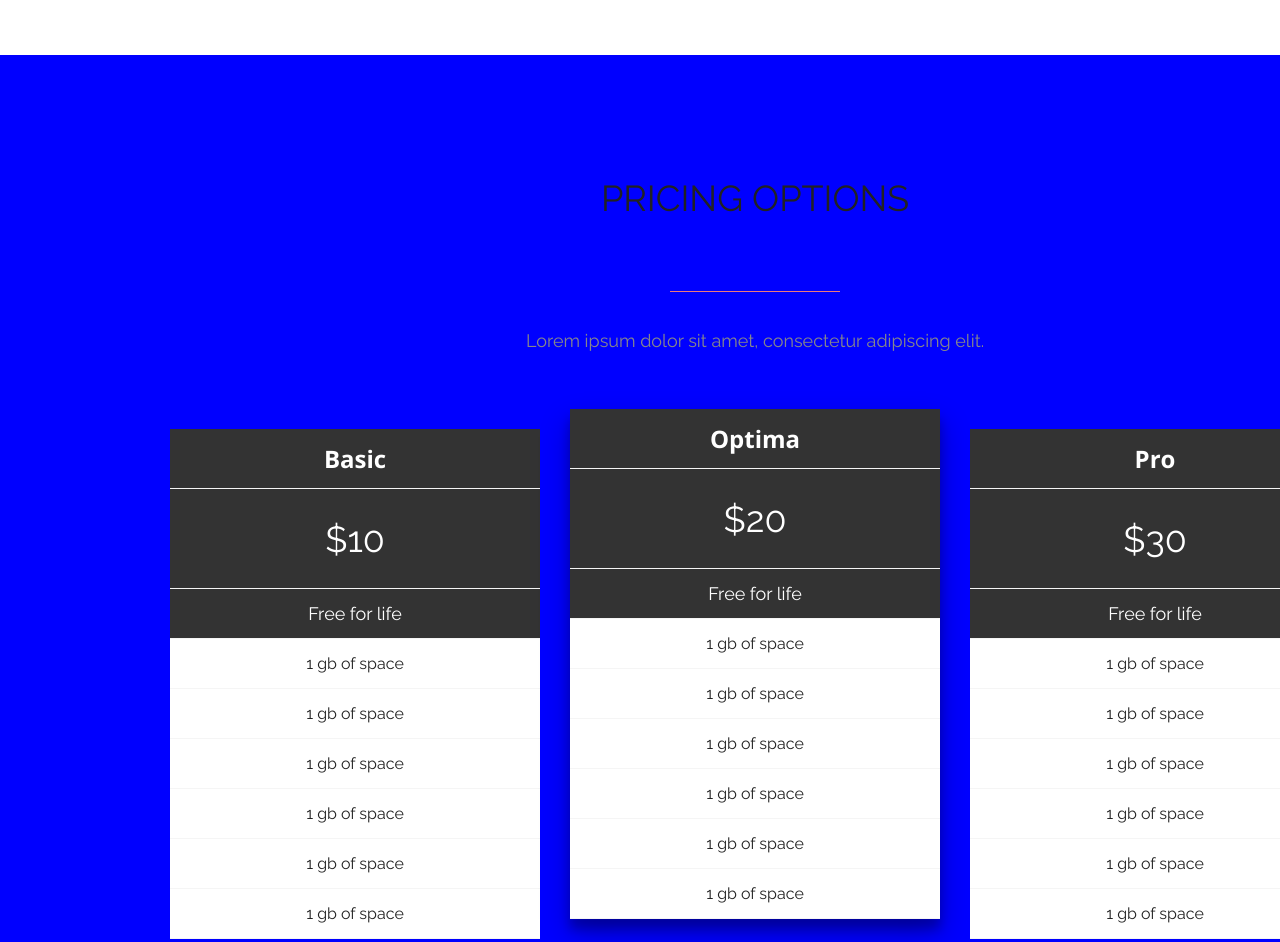
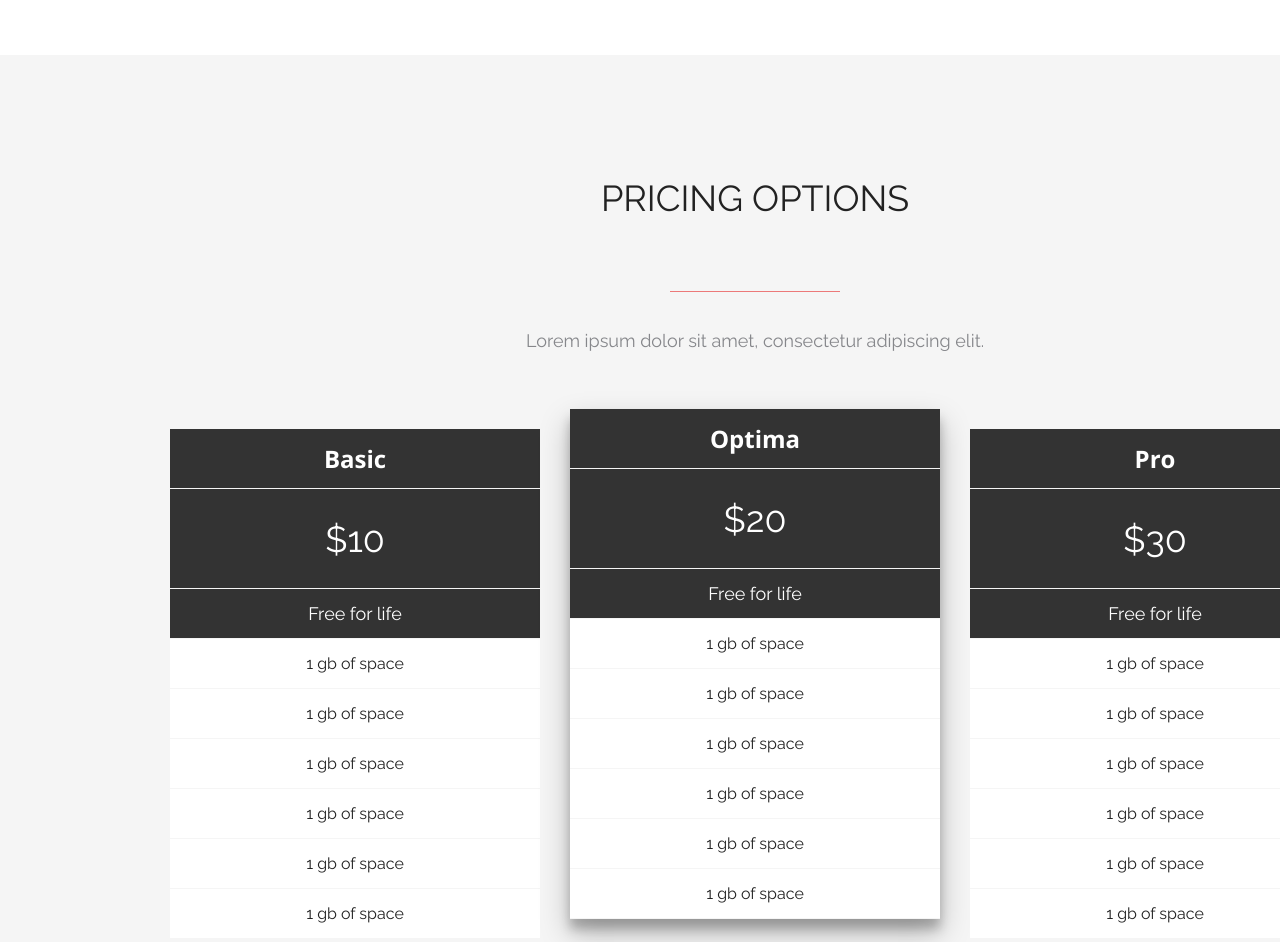
Before and after one commit to Anton-web13/TMS-Frontend, a plain HTML site: page task2.html in a window 1280 px wide. Shown: the part 752-1694 px from the top of the page. Drawn offline with nearby package versions, Linux system fonts and the light colour scheme.

Commit message:
Parts changing of colors

```diff
--- a/CSS/task2.css
+++ b/CSS/task2.css
@@ -20,8 +20,7 @@
 
 .container__main:nth-child(2) {
     padding-bottom: 50px;
-    /* background-color: #F5F5F5; */
-    background-color: blue;
+    background-color: #F5F5F5;
 }
 
 .container__main:nth-child(3) {
@@ -162,7 +161,6 @@
 .container__options__block__one__1gb {
     font-family: 'Raleway', sans-serif;
     font-weight: 400;
-    /* padding: 16px 0px 15px 0px; */
     height: 50px;
     background-color: #FFFFFF;
     border-bottom: 1px solid #F5F5F5;
```
